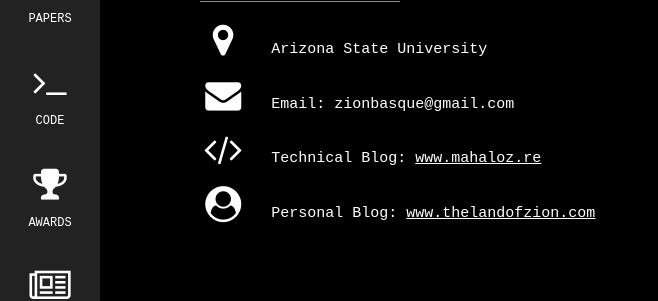
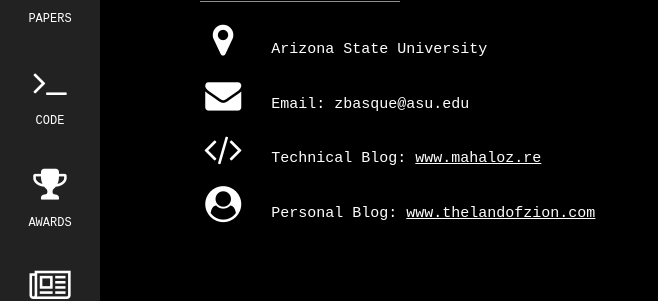
Before and after one commit to mahaloz/zionbasque.com, a Jekyll site: the page built from contact.md, in a window 1280 px wide. Shown: the part 150-451 px from the top of the page, without its empty margins (0-658 px from the left). Built offline with Jekyll 4.4.1, drawn with Linux system fonts in a browser that asks for light colours.

Commit message:
change email

```diff
--- a/contact.md
+++ b/contact.md
@@ -12,7 +12,7 @@ layout: default
      </i> Arizona State University</p>
      <p><i class=
      "fa fa-envelope fa-fw w3-text-white w3-xxlarge w3-margin-right">
-     </i> Email: zionbasque@gmail.com</p>
+     </i> Email: zbasque@asu.edu</p>
      <p><i class=
      "fa fa-code fa-fw w3-text-white w3-xxlarge w3-margin-right"></i>
      Technical Blog: <a href=
```
